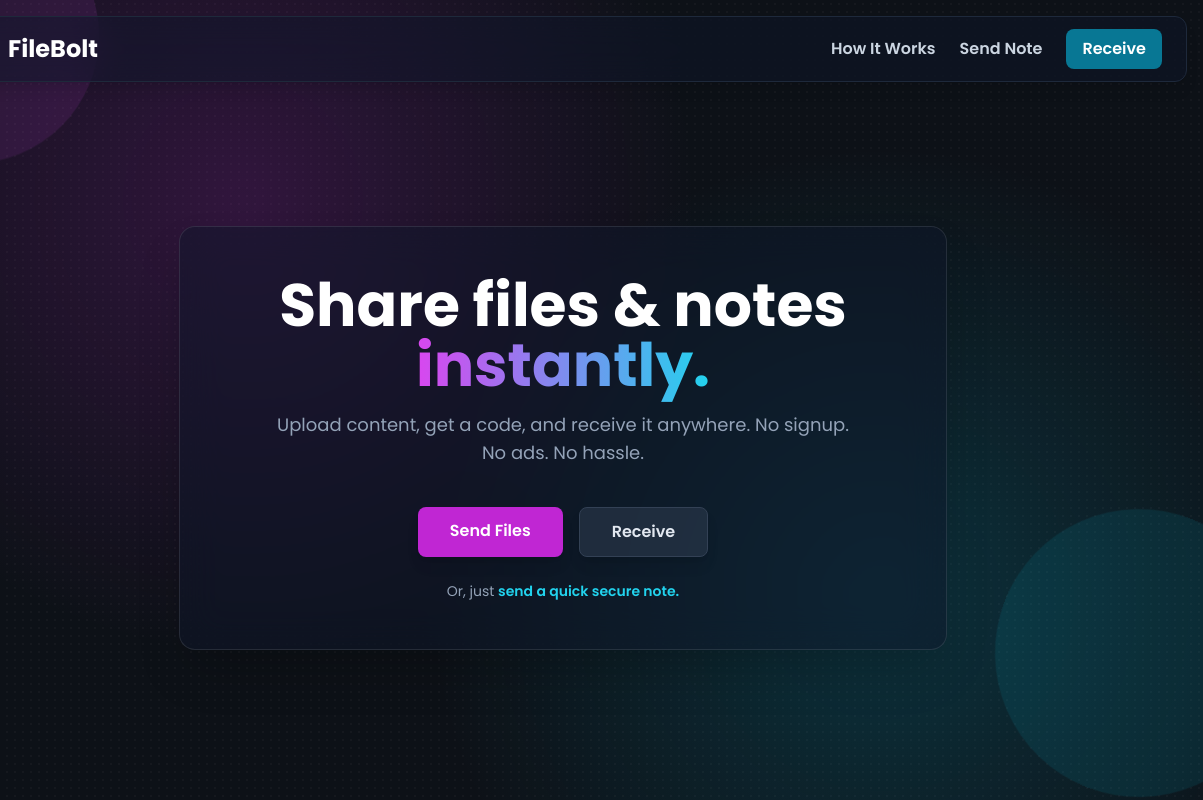
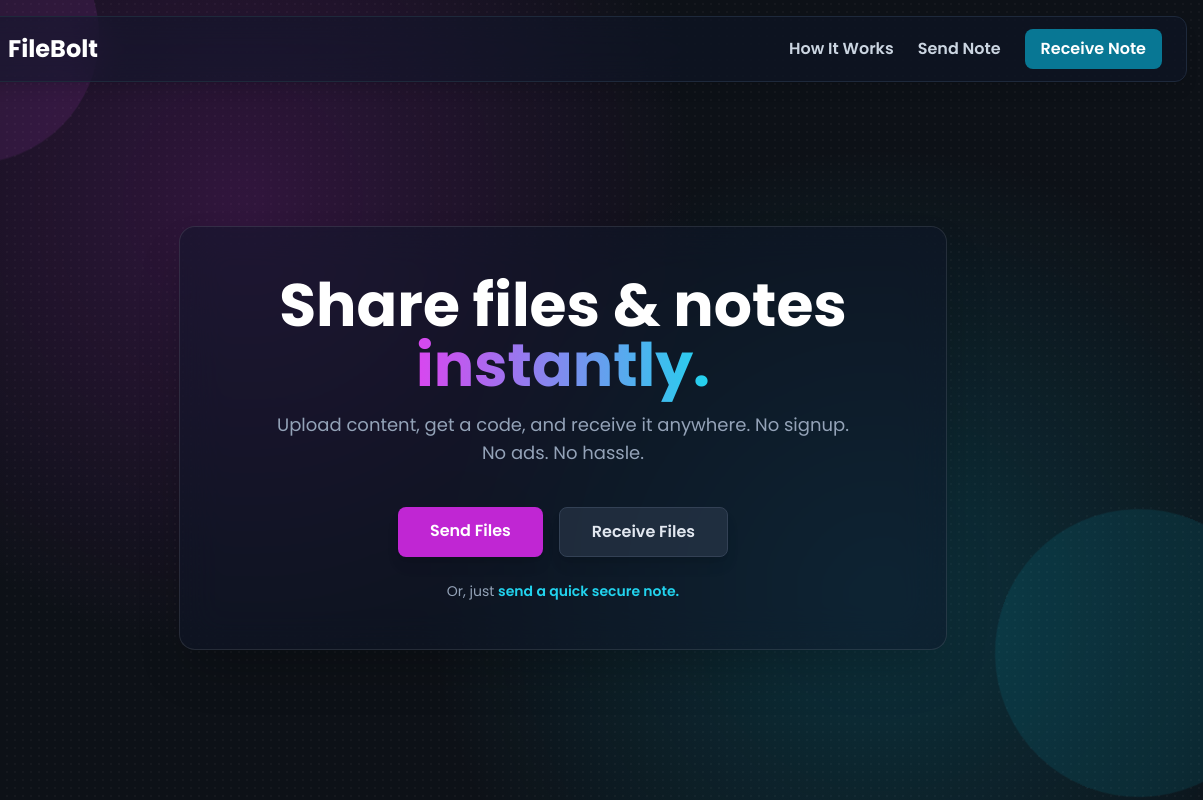
Before and after one commit to Spkhot/FileBolt, a website: page public/index.html in a window 1280 px wide. Shown: the top 800 px of the page, 77-1280 px from the left. Drawn offline with nearby package versions, Linux system fonts and the light colour scheme.

```diff
--- a/public/index.html
+++ b/public/index.html
@@ -48,7 +48,7 @@
                 <div class="hidden sm:flex items-center gap-6">
                     <a href="#how-it-works" class="font-semibold text-slate-300 hover:text-white transition-colors duration-300">How It Works</a>
                     <a href="send-text.html" class="font-semibold text-slate-300 hover:text-white transition-colors duration-300">Send Note</a>
-                    <a href="receive-text.html" class="font-semibold bg-cyan-600/80 hover:bg-cyan-600 text-white px-4 py-2 rounded-lg transition-colors duration-300">Receive</a>
+                    <a href="receive-text.html" class="font-semibold bg-cyan-600/80 hover:bg-cyan-600 text-white px-4 py-2 rounded-lg transition-colors duration-300">Receive Note</a>
                 </div>
 
                 <!-- Mobile Menu Button -->
@@ -64,7 +64,7 @@
                     <a href="#how-it-works" class="block px-3 py-2 rounded-md text-base font-medium text-slate-300 hover:text-white hover:bg-slate-700/50">How It Works</a>
                     <a href="send.html" class="block px-3 py-2 rounded-md text-base font-medium text-slate-300 hover:text-white hover:bg-slate-700/50">Send Files</a>
                     <a href="send-text.html" class="block px-3 py-2 rounded-md text-base font-medium text-slate-300 hover:text-white hover:bg-slate-700/50">Send a Note</a>
-                    <a href="receive-text.html" class="block px-3 py-2 rounded-md text-base font-medium text-slate-300 hover:text-white hover:bg-slate-700/50">Receive Notes</a>
+                    <a href="receive-text.html" class="block px-3 py-2 rounded-md text-base font-medium text-slate-300 hover:text-white hover:bg-slate-700/50">Receive Note</a>
                 </div>
             </div>
         </div>
@@ -85,7 +85,7 @@
                 Send Files
               </a>
               <a href="receive.html" class="bg-slate-700/50 border border-slate-700 text-slate-200 font-semibold px-8 py-3 rounded-lg shadow-lg hover:bg-slate-700/80 hover:border-slate-600 transform hover:scale-105 transition-all duration-300 w-full sm:w-auto">
-                Receive
+                Receive Files
               </a>
             </div>
             <p class="mt-6 text-sm text-slate-400">Or, just <a href="send-text.html" class="font-semibold text-cyan-400 hover:underline">send a quick secure note.</a></p>
```
